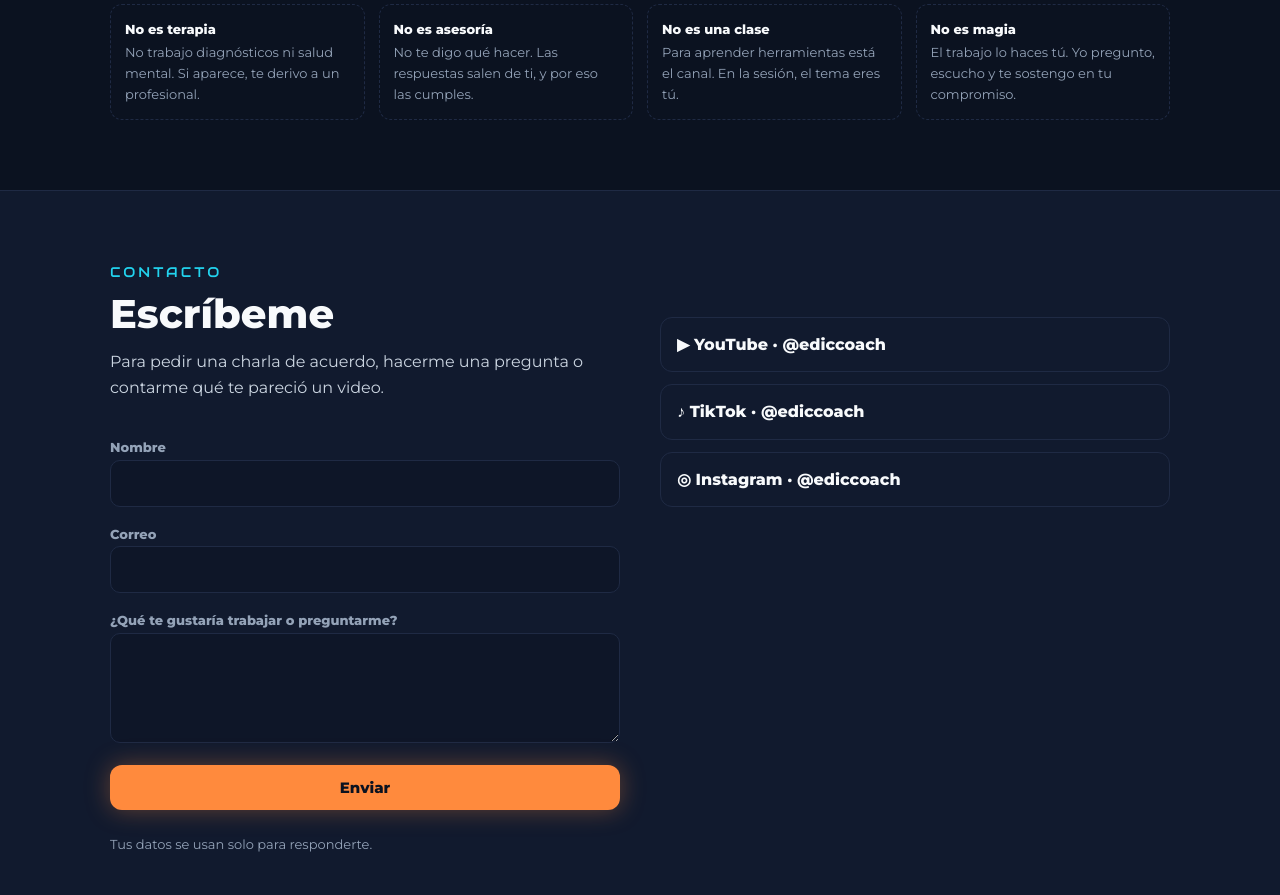
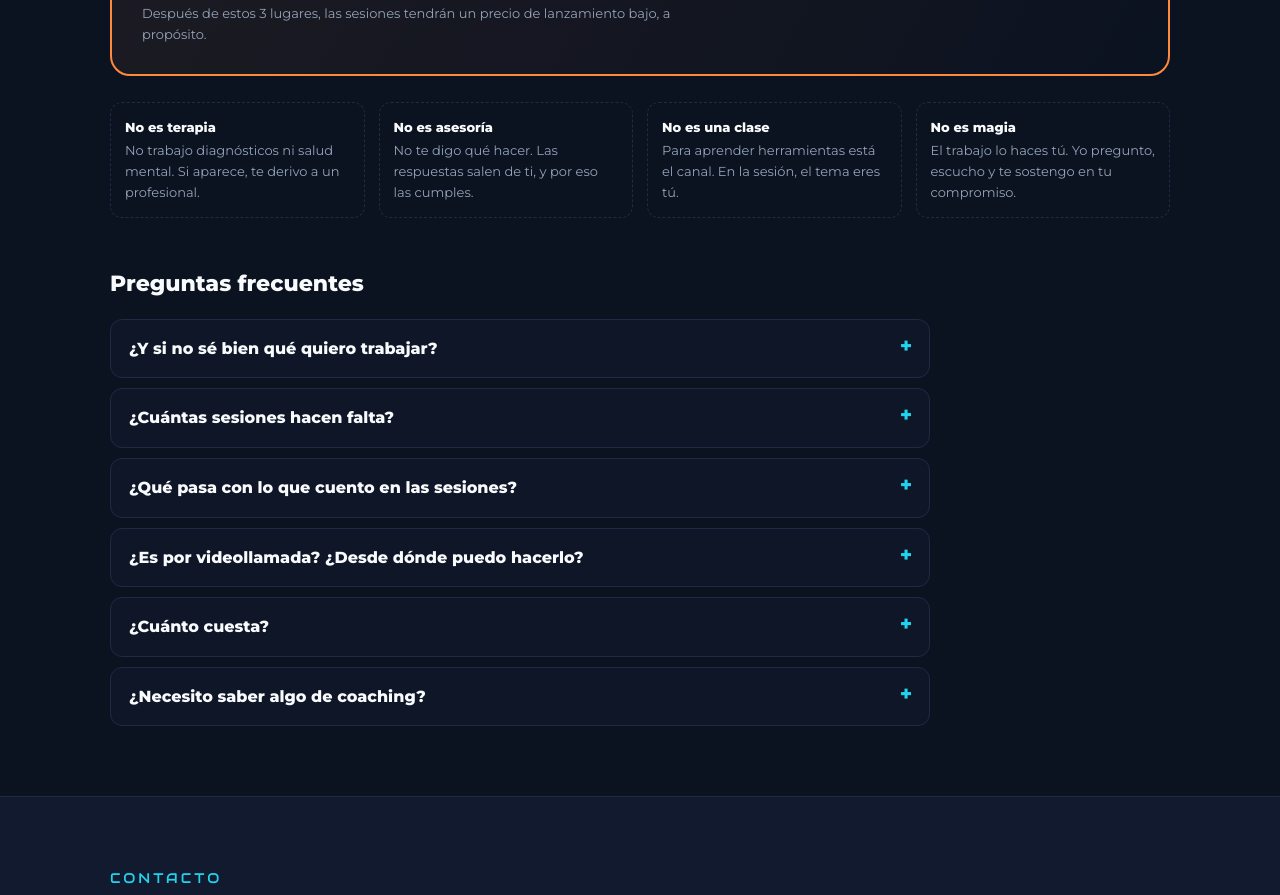
Before and after one commit to ediccoach/ediccoach.github.io, a plain HTML site: page index.html in a window 1280 px wide. Shown: the part 4063-4958 px from the top of the page. Drawn offline with Linux system fonts and the light colour scheme.

Commit message:
Suma "Cómo es un proceso conmigo" con paso de cierre y preguntas frecuentes
Co-Authored-By: Claude Opus 5.5 <noreply@anthropic.com>

```diff
--- a/index.html
+++ b/index.html
@@ -85,6 +85,16 @@ section.alt .card{background:var(--noche2);background:#0e1628}
 .noes{display:grid;grid-template-columns:repeat(4,1fr);gap:14px;margin-top:26px}
 .noes div{border:1px dashed var(--linea);border-radius:12px;padding:14px;font-size:13px;color:var(--gris)}
 .noes b{color:var(--blanco);display:block;margin-bottom:2px}
+.sub{font-size:22px;font-weight:800;margin:0 0 18px}
+.noes + .sub{margin-top:48px}
+.faq{display:grid;gap:10px;max-width:820px}
+.faq details{background:#0e1628;border:1px solid var(--linea);border-radius:12px}
+.faq details[open]{border-color:var(--azul)}
+.faq summary{cursor:pointer;padding:16px 18px;font-weight:700;list-style:none;display:flex;justify-content:space-between;gap:12px}
+.faq summary::-webkit-details-marker{display:none}
+.faq summary:after{content:"+";font-family:Audiowide;color:var(--cian);font-size:20px;line-height:1}
+.faq details[open] summary:after{content:"–"}
+.faq details p{padding:0 18px 16px;color:#cbd5e1;font-size:15px}
 /* contacto */
 form{display:grid;gap:14px;max-width:560px}
 input,textarea,select{width:100%;background:#0e1628;border:1px solid var(--linea);color:var(--blanco);padding:13px 14px;border-radius:10px;font:15px Montserrat}
@@ -169,10 +179,12 @@ footer b{font-family:Audiowide;color:var(--blanco);font-weight:400}
   <div class="tag">SESIONES 1 A 1</div>
   <h2>¿Sabes lo que quieres cambiar, pero no lo sostienes?</h2>
   <p class="intro">El coaching ontológico es un proceso de conversaciones. Yo no te digo qué hacer: pregunto, escucho y te acompaño para que encuentres tus propias respuestas y las conviertas en acciones que eliges tú.</p>
-  <div class="grid g3 pasos">
+  <h3 class="sub">Cómo es un proceso conmigo</h3>
+  <div class="grid g4 pasos">
     <div class="paso"><h3>Charla de acuerdo</h3><p>30 minutos, gratis y sin compromiso. Vemos qué quieres lograr y si el coaching es lo que necesitas.</p></div>
     <div class="paso"><h3>Sesiones semanales</h3><p>Por videollamada, de 45 a 60 minutos. Cada una termina con acciones concretas, elegidas por ti.</p></div>
     <div class="paso"><h3>Seguimiento</h3><p>Cada sesión empieza revisando lo que te comprometiste a hacer. Así el cambio se sostiene.</p></div>
+    <div class="paso"><h3>Cierre</h3><p>Miramos juntos dónde estabas al empezar y dónde estás hoy. Lo que cambió lo pones en palabras tú.</p></div>
   </div>
 
   <div class="oferta">
@@ -198,6 +210,16 @@ footer b{font-family:Audiowide;color:var(--blanco);font-weight:400}
     <div><b>No es asesoría</b>No te digo qué hacer. Las respuestas salen de ti, y por eso las cumples.</div>
     <div><b>No es una clase</b>Para aprender herramientas está el canal. En la sesión, el tema eres tú.</div>
     <div><b>No es magia</b>El trabajo lo haces tú. Yo pregunto, escucho y te sostengo en tu compromiso.</div>
+  </div>
+
+  <h3 class="sub" id="preguntas">Preguntas frecuentes</h3>
+  <div class="faq">
+    <details><summary>¿Y si no sé bien qué quiero trabajar?</summary><p>Está bien. Para eso es la charla de acuerdo: muchas veces lo que quieres cambiar aparece mientras conversamos. No hace falta llegar con todo claro.</p></details>
+    <details><summary>¿Cuántas sesiones hacen falta?</summary><p>Depende de lo que quieras lograr. Lo acordamos juntos en la charla de acuerdo, y en cualquier momento podemos revisarlo.</p></details>
+    <details><summary>¿Qué pasa con lo que cuento en las sesiones?</summary><p>Es confidencial. Nunca aparece en mis videos ni en mis redes. En los 3 procesos gratis la sesión se graba, pero esa grabación solo la vemos mi mentor de la escuela y yo, para mi formación.</p></details>
+    <details><summary>¿Es por videollamada? ¿Desde dónde puedo hacerlo?</summary><p>Sí, todas las sesiones son por videollamada. Puedes hacerlo desde cualquier lugar con conexión y un rato a solas para hablar tranquilo.</p></details>
+    <details><summary>¿Cuánto cuesta?</summary><p>Los primeros 3 procesos son gratis. Después, las sesiones tendrán un precio de lanzamiento bajo, que te cuento en la charla de acuerdo, antes de que decidas nada.</p></details>
+    <details><summary>¿Necesito saber algo de coaching?</summary><p>No. Solo traer algo que te importe cambiar y ganas de mirarlo con honestidad.</p></details>
   </div>
 </div></section>
 
```
